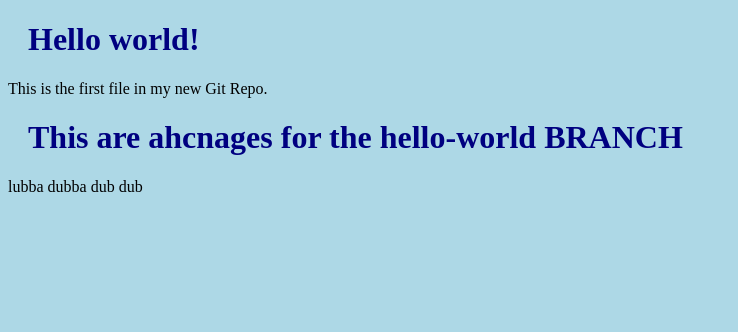
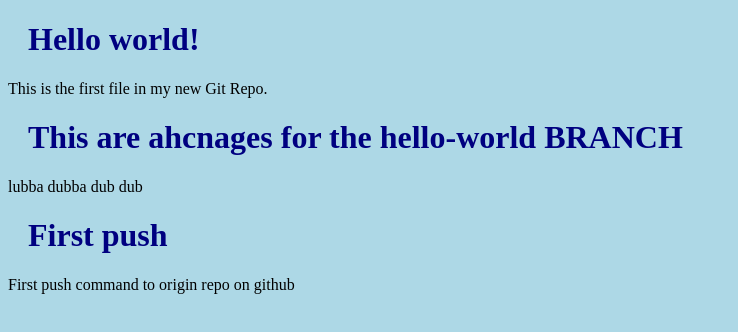
Before and after one commit to parthrc/parthrc.github.io, a plain HTML site: page index.html in a window 1280 px wide. Shown: the whole page, without its empty margins (0-738 px from the left). Drawn offline with Linux system fonts and the light colour scheme.

Commit message:
Updated index.htnl file for push command

```diff
--- a/index.html
+++ b/index.html
@@ -12,5 +12,8 @@
 <h1>This are ahcnages for the hello-world BRANCH</h1>
 <p>lubba dubba dub dub</p>
 
+<h1>First push</h1>
+<p>First push command to origin repo on github</p>
+
 </body>
 </html>
```
